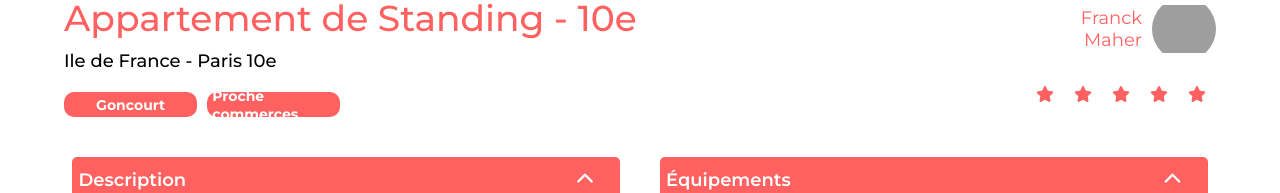
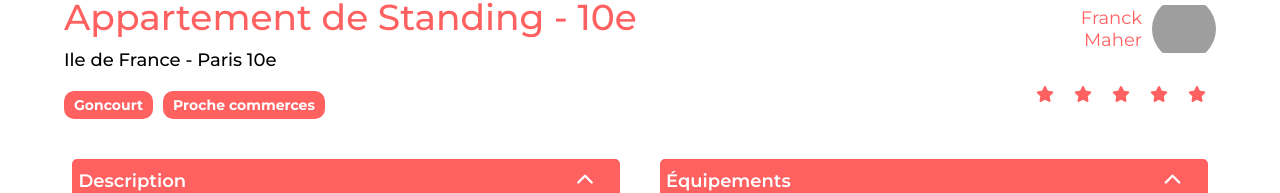
Before and after one commit to Dasher8/kasa_site, a React (Vite) app: page /flats/0979876d in a window 1280 px wide. Shown: the part 448-641 px from the top of the page. Built offline with nearby package versions, Linux system fonts and the light colour scheme; grey boxes are pictures that could not be loaded; a web font is replaced by a local one.

Commit message:
fix: fix tags size

```diff
--- a/src/components/description/styles.scss
+++ b/src/components/description/styles.scss
@@ -38,7 +38,6 @@
       margin: 20px 0;
 
       .tags-list {
-        width: 50%;
         display: flex;
         flex-direction: row;
         list-style: none;
@@ -50,18 +49,18 @@
         padding: 0;
 
         .tag {
-          width: 100%;
-          height: 25px;
+          max-width: 100%;
+          height: 28px;
           display: flex;
           justify-content: center;
           align-items: center;
-          flex: 1;
+
           color: $tertiary-color;
           background-color: $primary-color;
           border-radius: 10px;
           box-sizing: border-box;
           margin-right: 10px;
-          padding: 5px;
+          padding: 10px 10px;
         }
       }
     }
```
